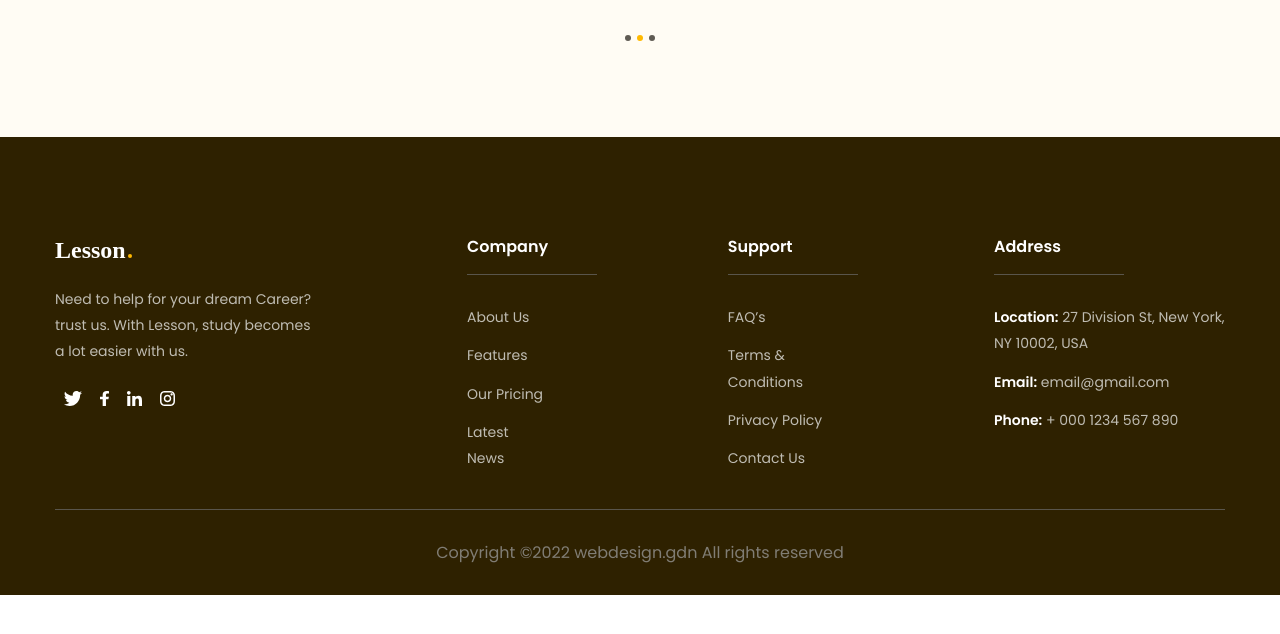
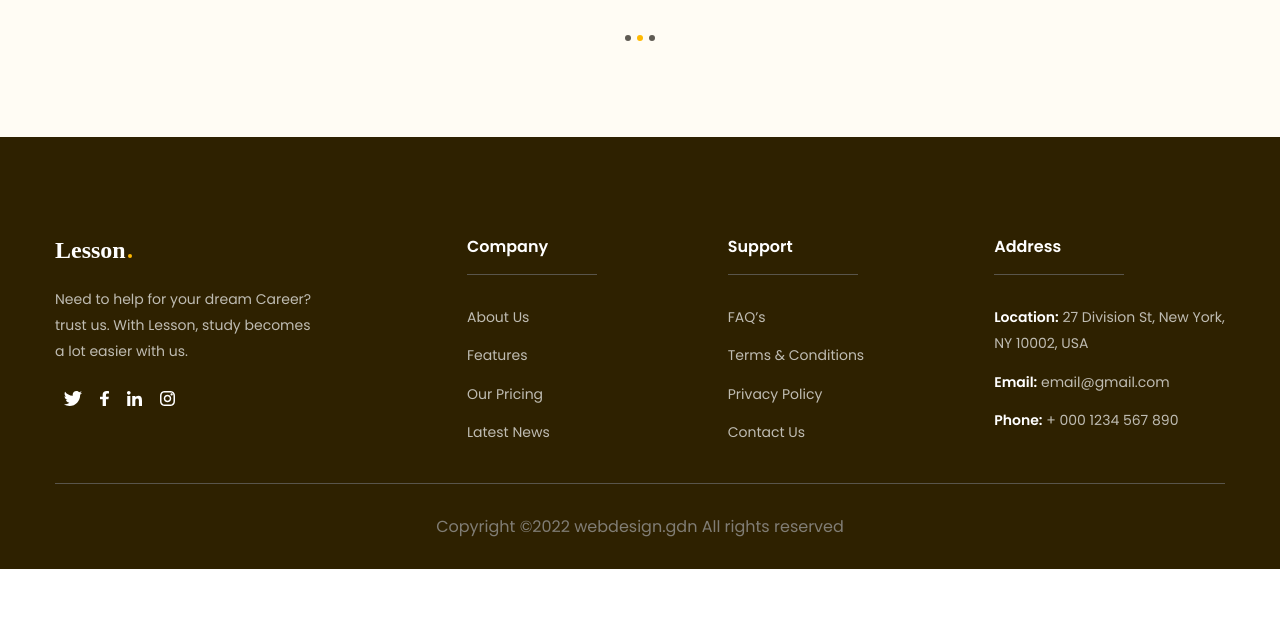
Before and after one commit to tienduy1403/htmlcss-project-02, a plain HTML site: page index.html in a window 1280 px wide. Shown: the part 3956-4590 px from the top of the page. Drawn offline with Linux system fonts and the light colour scheme; a web font is replaced by a local one.

Commit message:
Fix bug footer link item

```diff
--- a/assets/css/styles.css
+++ b/assets/css/styles.css
@@ -749,13 +749,19 @@ a {
     color: #bfbcb2;
     font-size: 1.4rem;
     line-height: 1.86;
+    white-space: nowrap;
+}
+
+.footer-top .click:hover {
+    text-shadow: 1px 0 0 currentColor;
+    color: #bfbcb2;
 }
 
 .footer-top .item-1 {
-    width: 231px;
+    white-space: wrap;
 }
 
-.footer-top .item:not(:first-child) {
+.footer-top li:not(:first-child) {
     margin-top: 12px;
 }
 
--- a/index.html
+++ b/index.html
@@ -533,19 +533,45 @@
                         <div class="company">
                             <h3 class="sub-title">Company</h3>
                             <ul class="list">
-                                <li class="item">About Us</li>
-                                <li class="item">Features</li>
-                                <li class="item">Our Pricing</li>
-                                <li class="item">Latest News</li>
+                                <li>
+                                    <a class="item click" href="#!">About Us</a>
+                                </li>
+                                <li>
+                                    <a class="item click" href="#!">Features</a>
+                                </li>
+                                <li>
+                                    <a class="item click" href="#!"
+                                        >Our Pricing</a
+                                    >
+                                </li>
+                                <li>
+                                    <a class="item click" href="#!"
+                                        >Latest News</a
+                                    >
+                                </li>
                             </ul>
                         </div>
                         <div class="support">
                             <h3 class="sub-title">Support</h3>
                             <ul class="list">
-                                <li class="item">FAQ’s</li>
-                                <li class="item">Terms & Conditions</li>
-                                <li class="item">Privacy Policy</li>
-                                <li class="item">Contact Us</li>
+                                <li>
+                                    <a class="item click" href="#!">FAQ’s</a>
+                                </li>
+                                <li>
+                                    <a class="item click" href="#!"
+                                        >Terms & Conditions</a
+                                    >
+                                </li>
+                                <li>
+                                    <a class="item click" href="#!"
+                                        >Privacy Policy</a
+                                    >
+                                </li>
+                                <li>
+                                    <a class="item click" href="#!"
+                                        >Contact Us</a
+                                    >
+                                </li>
                             </ul>
                         </div>
                         <div class="address">
```
